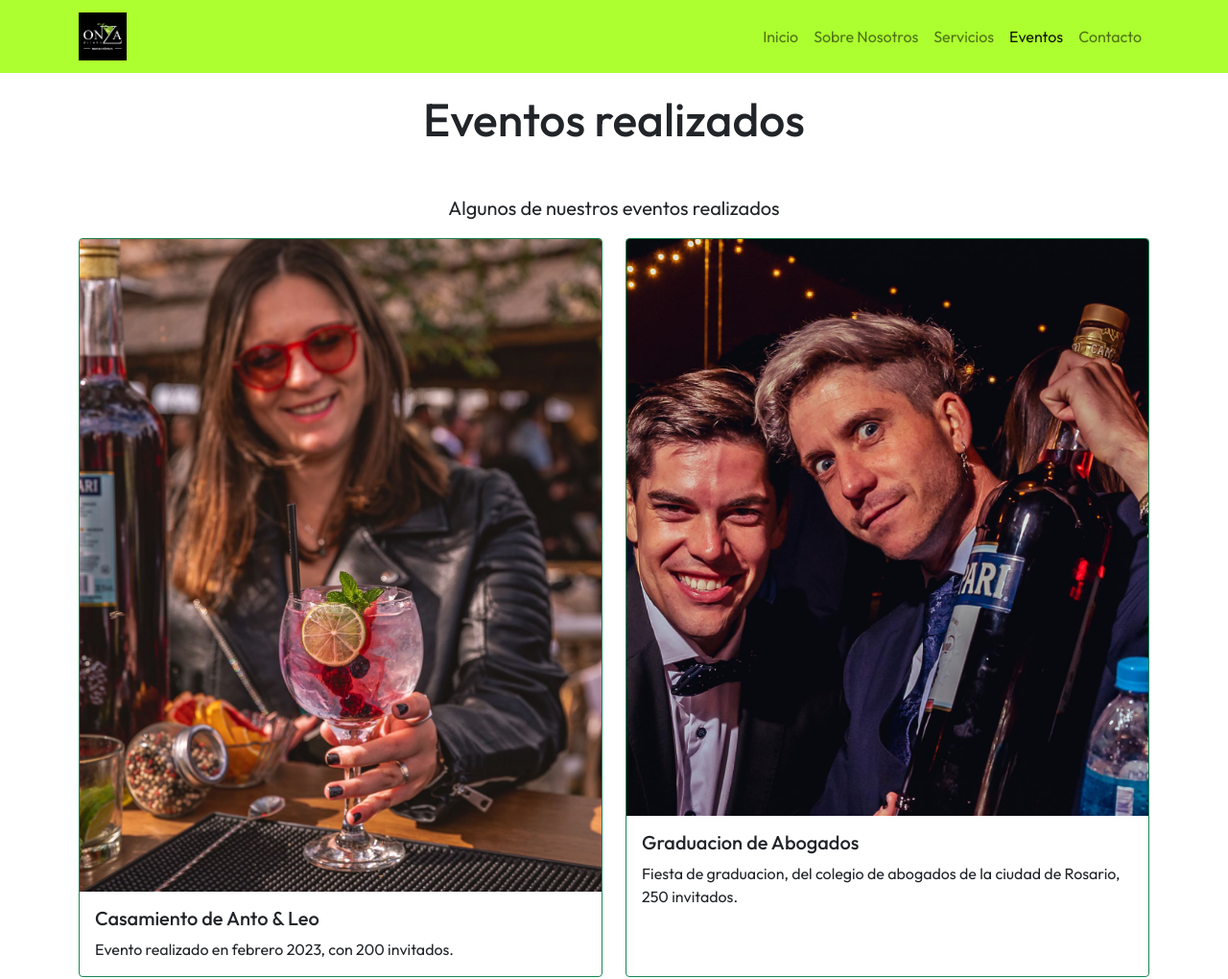
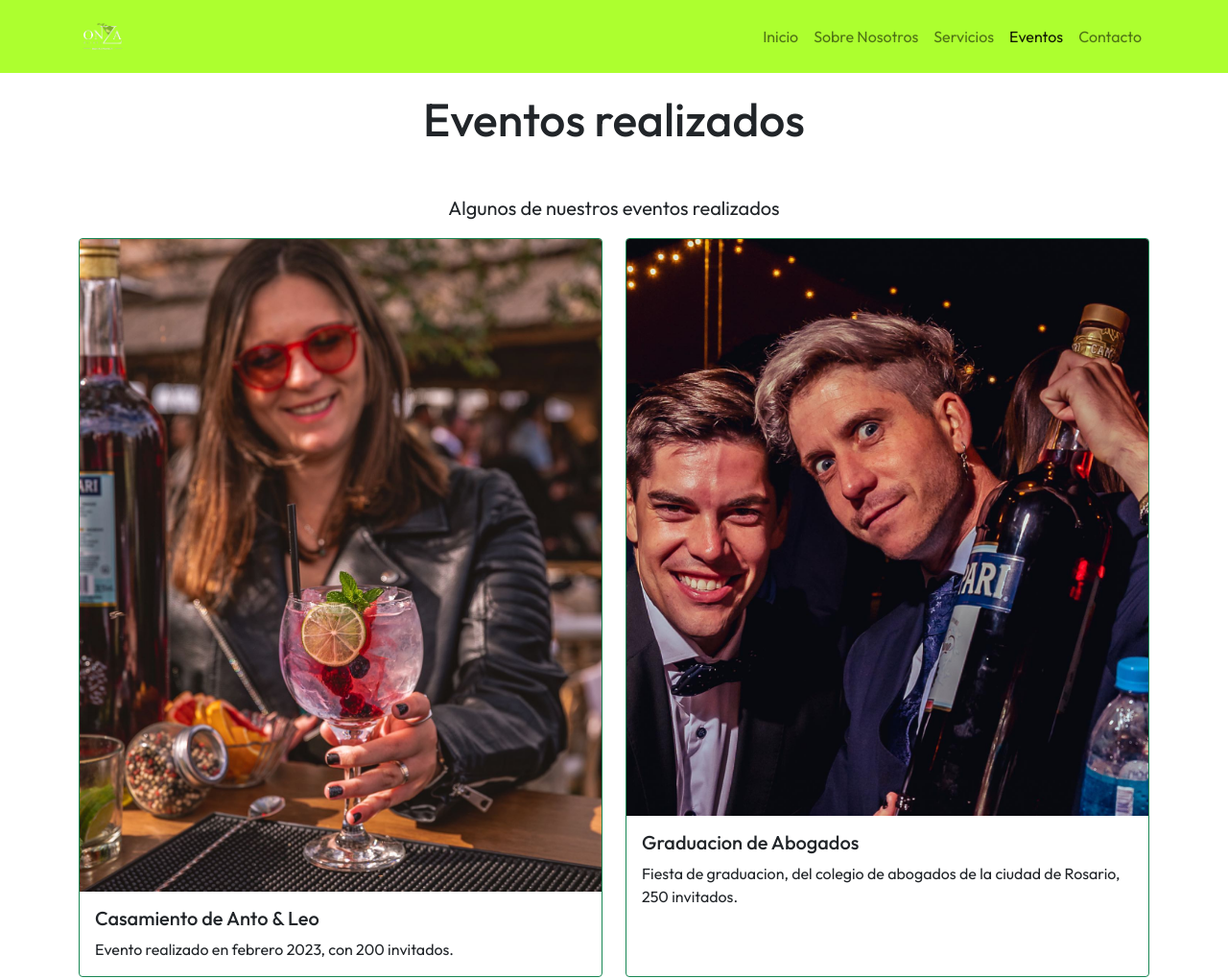
Before and after one commit to FeernandoMansilla/Onza, a plain HTML site: page pages/eventos.html in a window 1280 px wide. Shown: the top 1020 px of the page at 96% size. Drawn offline with nearby package versions, Linux system fonts and the light colour scheme; a web font is replaced by a local one.

Commit message:
actualizacion logo

```diff
--- a/pages/eventos.html
+++ b/pages/eventos.html
@@ -18,7 +18,7 @@
     <nav class="navbar navbar-expand-lg navbar-light bgGreey">
       <div class="container">
         <a class="navbar-brand" href="../index.html">
-          <img src="../assets/img/logo.png" alt="Logo" >
+          <img src="../assets/img/logo-removebg-preview.png" alt="Logo" >
         </a>
         <button class="navbar-toggler" type="button" data-bs-toggle="collapse" data-bs-target="#navbarSupportedContent"
           aria-controls="navbarSupportedContent" aria-expanded="false" aria-label="Toggle navigation">
```
Also changed, not shown: index.html (+1 -1 lines), pages/contacto.html (+1 -1 lines), pages/servicios.html (+1 -1 lines), pages/sobrenosotros.html (+1 -1 lines), assets/img/logo-removebg-preview.png (added), 1 other file.
